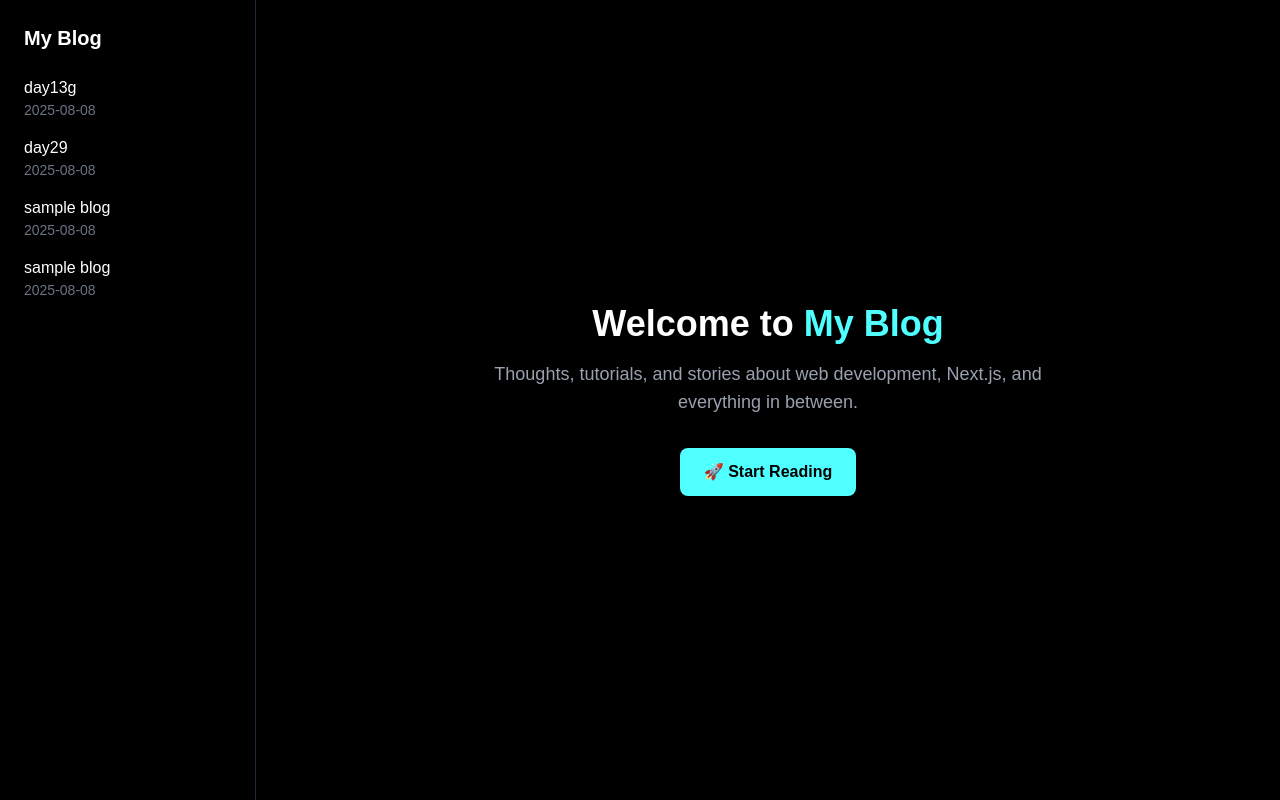
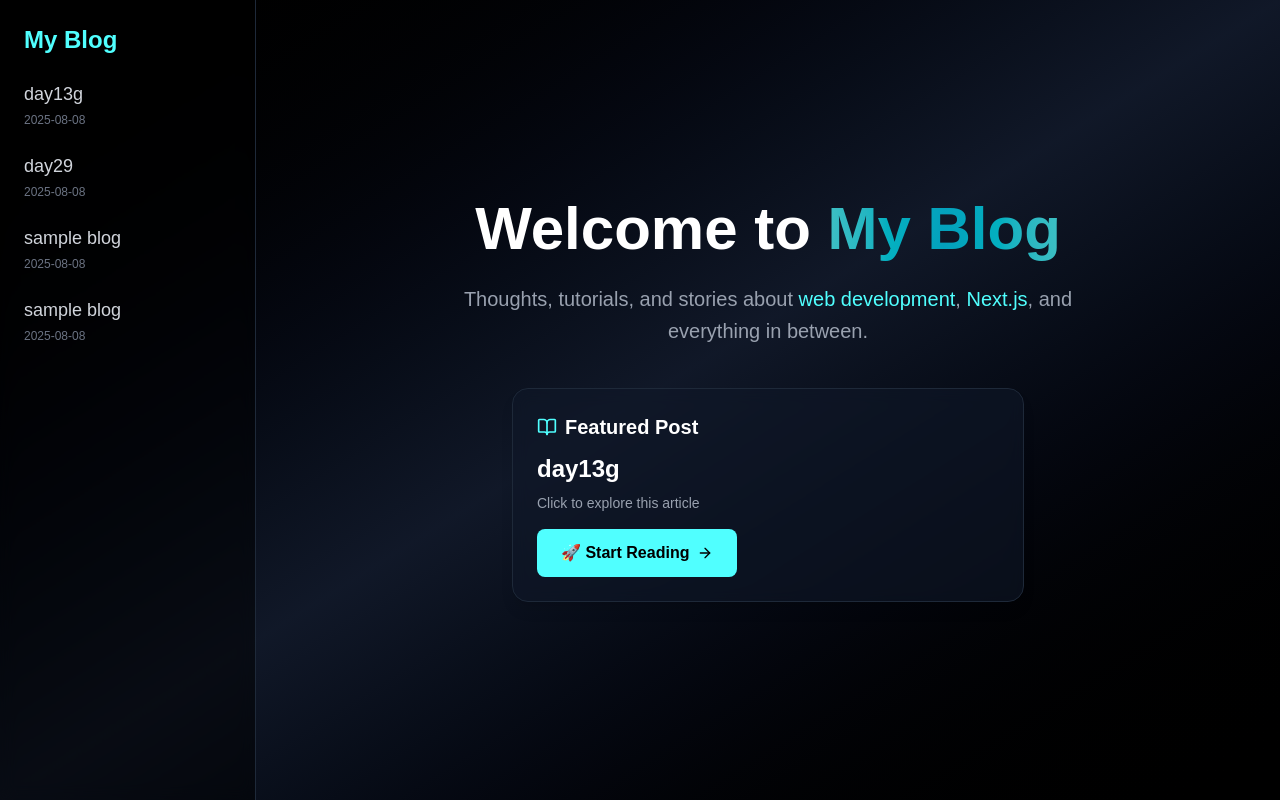
Before and after one commit to Tharun26-G/markdown-blog, a Next.js app: page / in a window 1280 px wide. Built offline with nearby package versions, Linux system fonts and the light colour scheme.

Commit message:
ui update

```diff
--- a/package.json
+++ b/package.json
@@ -9,7 +9,9 @@
     "lint": "eslint"
   },
   "dependencies": {
+    "framer-motion": "^12.23.12",
     "gray-matter": "^4.0.3",
+    "lucide-react": "^0.542.0",
     "markdown-it": "^14.1.0",
     "next": "15.5.0",
     "react": "19.1.0",
--- a/src/app/page.js
+++ b/src/app/page.js
@@ -1,45 +1,74 @@
 import { getAllPosts } from "@/lib/posts";
 import Link from "next/link";
+import { BookOpen, ArrowRight } from "lucide-react";
 
 export default function Home() {
   const posts = getAllPosts();
 
   return (
-    <div className="flex min-h-screen bg-black text-white">
+    <div className="flex min-h-screen bg-gradient-to-br from-black via-gray-900 to-black text-white">
       {/* Sidebar */}
-      <aside className="w-64 border-r border-gray-800 p-6">
-        <h2 className="text-xl font-bold mb-6">My Blog</h2>
-        <ul className="space-y-4">
+      <aside className="w-64 border-r border-gray-800 p-6 bg-black/50 backdrop-blur-sm">
+        <h2 className="text-2xl font-extrabold mb-6 text-[#50ffff]">My Blog</h2>
+        <ul className="space-y-6">
           {posts.map((post) => (
             <li key={post.slug}>
               <Link
                 href={`/posts/${post.slug}`}
-                className="block text-white hover:text-[#50ffff] transition-colors"
+                className="block text-lg font-medium text-gray-300 hover:text-[#50ffff] transition-colors"
               >
                 {post.title || post.slug}
               </Link>
-              <p className="text-gray-500 text-sm">{post.date}</p>
+              <p className="text-gray-500 text-xs mt-1">{post.date}</p>
             </li>
           ))}
         </ul>
       </aside>
 
       {/* Landing page */}
-      <main className="flex-1 flex flex-col items-center justify-center p-10 text-center">
-        <h1 className="text-4xl font-bold mb-4">
-          Welcome to <span className="text-[#50ffff]">My Blog</span>
+      <main className="flex-1 flex flex-col items-center justify-center p-10 text-center relative overflow-hidden">
+        {/* Background glow */}
+        <div className="absolute inset-0 -z-10 bg-[radial-gradient(circle_at_center,rgba(80,255,255,0.1),transparent_70%)]"></div>
+
+        {/* Heading */}
+        <h1 className="text-5xl md:text-6xl font-extrabold mb-6">
+          Welcome to{" "}
+          <span className="bg-gradient-to-r from-[#50ffff] via-cyan-400 to-[#50ffff] bg-clip-text text-transparent animate-pulse">
+            My Blog
+          </span>
         </h1>
-        <p className="text-lg text-gray-400 max-w-xl mb-8">
-          Thoughts, tutorials, and stories about web development, Next.js, and
+
+        {/* Subtitle */}
+        <p className="text-lg md:text-xl text-gray-400 max-w-2xl mb-10 leading-relaxed">
+          Thoughts, tutorials, and stories about{" "}
+          <span className="text-[#50ffff] font-medium">web development</span>,{" "}
+          <span className="text-[#50ffff] font-medium">Next.js</span>, and
           everything in between.
         </p>
+
+        {/* Featured post */}
         {posts.length > 0 && (
-          <Link
-            href={`/posts/${posts[0].slug}`}
-            className="px-6 py-3 rounded-lg bg-[#50ffff] text-black font-semibold hover:bg-[#3edcdc] transition"
-          >
-            🚀 Start Reading
-          </Link>
+          <div className="w-full max-w-lg p-6 rounded-2xl bg-gray-900/60 border border-gray-800 shadow-lg backdrop-blur text-left">
+            <h3 className="text-xl font-semibold flex items-center gap-2 mb-3">
+              <BookOpen className="w-5 h-5 text-[#50ffff]" />
+              Featured Post
+            </h3>
+            <Link
+              href={`/posts/${posts[0].slug}`}
+              className="block text-2xl font-bold mb-2 hover:text-[#50ffff] transition"
+            >
+              {posts[0].title}
+            </Link>
+            <p className="text-gray-400 text-sm mb-4 line-clamp-3">
+              {posts[0].excerpt || "Click to explore this article"}
+            </p>
+            <Link
+              href={`/posts/${posts[0].slug}`}
+              className="inline-flex items-center gap-2 px-6 py-3 rounded-lg bg-[#50ffff] text-black font-semibold hover:bg-[#3edcdc] transition"
+            >
+              🚀 Start Reading <ArrowRight className="w-4 h-4" />
+            </Link>
+          </div>
         )}
       </main>
     </div>
```
Also changed, not shown: 1 other file (tests, documents, lock files or other folders).
